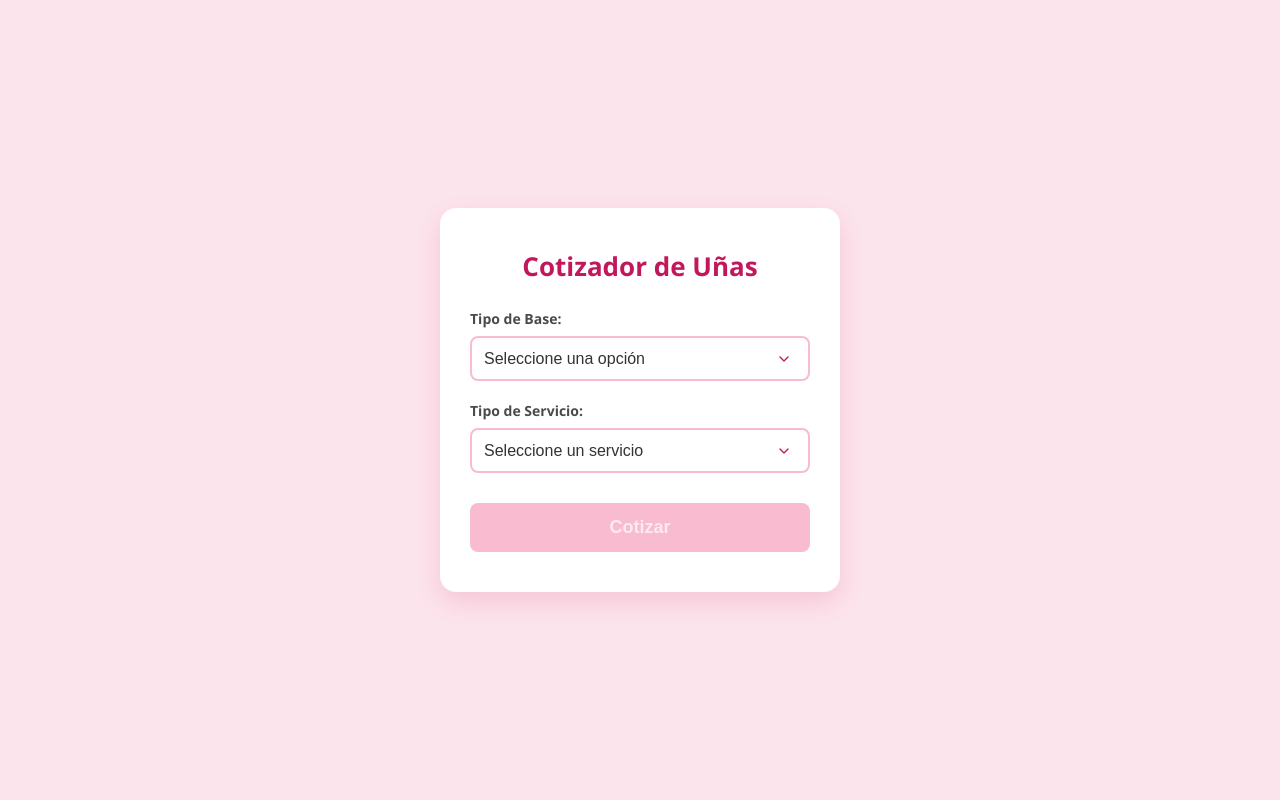
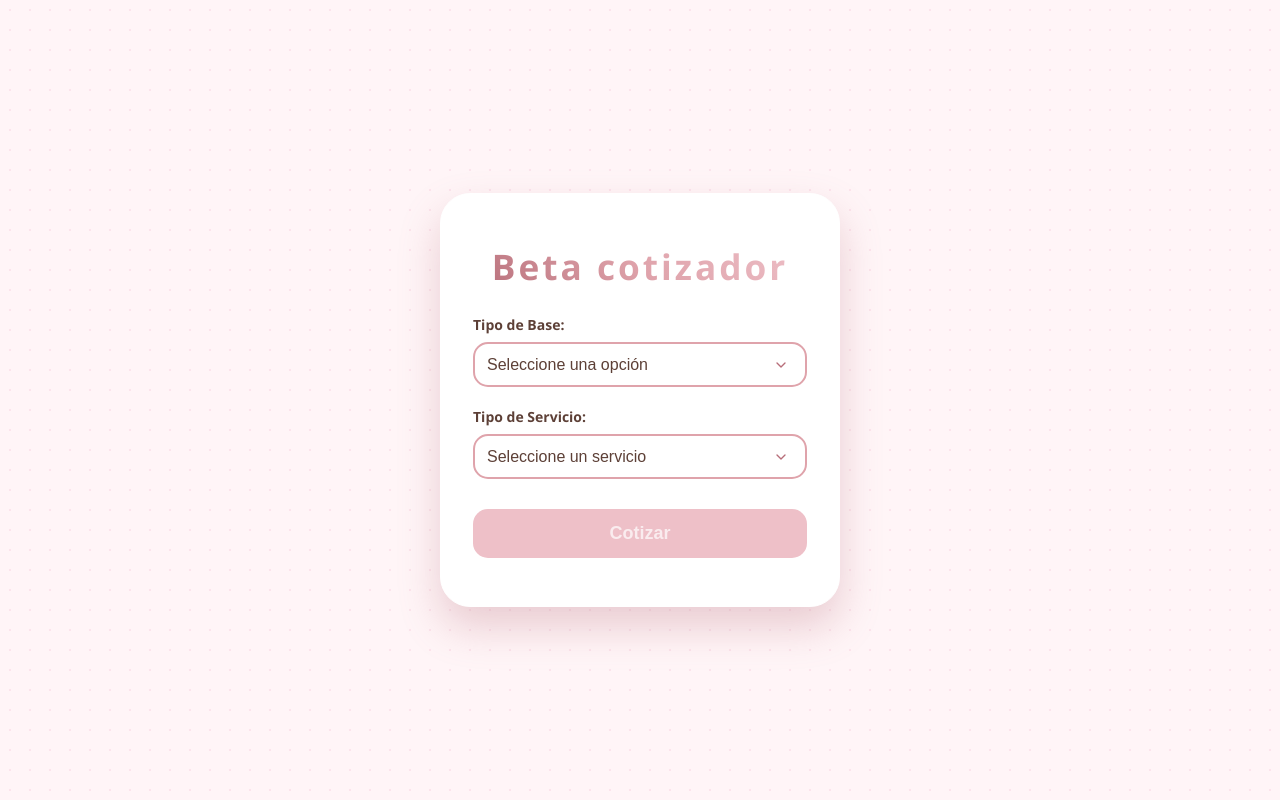
Before and after one commit to andrucol/mi-boton, a website: page public/cotizador/index.html in a window 1280 px wide. Drawn offline with Linux system fonts and the light colour scheme.

Commit message:
version estable

```diff
--- a/public/cotizador/index.html
+++ b/public/cotizador/index.html
@@ -1,14 +1,14 @@
-<!DOCTYPE html>
+<!doctype html>
 <html lang="es">
 	<head>
-    <meta charset="UTF-8">
-    <meta name="viewport" content="width=device-width, initial-scale=1.0">
+		<meta charset="UTF-8" />
+		<meta name="viewport" content="width=device-width, initial-scale=1.0" />
 		<title>Cotizador de Uñas</title>
-    <link rel="stylesheet" href="style.css">
+		<link rel="stylesheet" href="style.css" />
 	</head>
 	<body>
 		<div class="cotizador-container">
-        <h1>Cotizador de Uñas</h1>
+			<h1>Beta cotizador</h1>
 
 			<div class="form-group">
 				<label for="base">Tipo de Base:</label>
@@ -20,7 +20,7 @@
 				</select>
 			</div>
 
-        <div class="form-group" id="largo-container" style="display: none;">
+			<div class="form-group" id="largo-container" style="display: none">
 				<label for="largo">Largo (3 al 12):</label>
 				<select id="largo" name="largo" onchange="verificarFormulario()">
 					<option value="">Seleccione el largo</option>
@@ -48,7 +48,7 @@
 
 			<button id="btn-cotizar" onclick="calcularTotal()" disabled>Cotizar</button>
 
-        <div class="resultado" id="resultado-container" style="display: none;">
+			<div class="resultado" id="resultado-container" style="display: none">
 				<h2>Total estimado: <span id="total">$0</span></h2>
 			</div>
 		</div>
@@ -119,14 +119,14 @@
 
 				// Descuento si es retoque (baja un 30%)
 				if (servicioType === 'retoque') {
-                total = total * 0.70;
+					total = total * 0.7;
 				}
 
 				// Formatear precio para Colombia ($)
 				const formateador = new Intl.NumberFormat('es-CO', {
 					style: 'currency',
 					currency: 'COP',
-                minimumFractionDigits: 0
+					minimumFractionDigits: 0,
 				});
 
 				document.getElementById('total').innerText = formateador.format(total);
--- a/public/cotizador/style.css
+++ b/public/cotizador/style.css
@@ -4,30 +4,44 @@
     padding: 0;
 }
 
+:root {
+    --oro-rosa: linear-gradient(45deg, #b76e79, #dfa3ab, #eec0c8);
+    --rosa-pastel: #fff5f7;
+    --texto-oscuro: #5d4037;
+    --sombra-oro: rgba(183, 110, 121, 0.3);
+}
+
 body {
     font-family: 'Segoe UI', Tahoma, Geneva, Verdana, sans-serif;
-    /* Soft pink/nude background typical for beauty salons */
-    background-color: #fce4ec;
     display: flex;
     justify-content: center;
     align-items: center;
     min-height: 100vh;
+    background-color: var(--rosa-pastel);
+    background-image: radial-gradient(#fce4ec 1px, transparent 1px);
+    background-size: 20px 20px;
+    color: var(--texto-oscuro);
 }
 
 .cotizador-container {
-    background-color: #ffffff;
-    padding: 40px 30px;
-    border-radius: 16px;
-    box-shadow: 0 10px 25px rgba(216, 27, 96, 0.15);
-    width: 100%;
+    background: white;
+    padding: 3rem 2rem;
+    border-radius: 30px;
+    box-shadow: 0 20px 40px var(--sombra-oro);
+    border: 1px solid white;
+    width: 90%;
     max-width: 400px;
 }
 
 h1 {
-    color: #c2185b; /* Elegant deep pink */
+    font-size: 2.2rem;
+    margin-bottom: 25px;
+    background: var(--oro-rosa);
+    background-clip: text;
+    -webkit-text-fill-color: transparent;
+    letter-spacing: 3px;
+    font-weight: 800;
     text-align: center;
-    margin-bottom: 25px;
-    font-size: 26px;
 }
 
 .form-group {
@@ -37,7 +51,7 @@ h1 {
 label {
     display: block;
     margin-bottom: 8px;
-    color: #4a4a4a;
+    color: var(--texto-oscuro);
     font-weight: 600;
     font-size: 14px;
 }
@@ -45,10 +59,10 @@ label {
 select {
     width: 100%;
     padding: 12px;
-    border: 2px solid #f8bbd0;
-    border-radius: 8px;
+    border: 2px solid #dfa3ab;
+    border-radius: 15px;
     font-size: 16px;
-    color: #333;
+    color: var(--texto-oscuro);
     outline: none;
     transition: all 0.3s ease;
     background-color: #fff;
@@ -61,26 +75,27 @@ select {
 }
 
 select:focus {
-    border-color: #c2185b;
-    box-shadow: 0 0 0 3px rgba(194, 24, 91, 0.1);
+    border-color: #b76e79;
+    box-shadow: 0 0 0 3px var(--sombra-oro);
 }
 
 button {
     width: 100%;
     padding: 14px;
-    background-color: #c2185b;
+    background: var(--oro-rosa);
     color: white;
     border: none;
-    border-radius: 8px;
+    border-radius: 15px;
     font-size: 18px;
     font-weight: bold;
     cursor: pointer;
-    transition: background-color 0.3s ease, transform 0.1s ease;
+    transition: all 0.3s ease;
     margin-top: 10px;
 }
 
 button:hover:not(:disabled) {
-    background-color: #ad1457;
+    transform: scale(1.02);
+    box-shadow: 0 5px 15px var(--sombra-oro);
 }
 
 button:active:not(:disabled) {
@@ -88,7 +103,7 @@ button:active:not(:disabled) {
 }
 
 button:disabled {
-    background-color: #f8bbd0;
+    background: #eec0c8;
     cursor: not-allowed;
     color: rgba(255, 255, 255, 0.7);
 }
@@ -97,18 +112,20 @@ button:disabled {
     margin-top: 25px;
     text-align: center;
     padding-top: 20px;
-    border-top: 2px dashed #f8bbd0;
+    border-top: 2px dashed #dfa3ab;
 }
 
 h2 {
-    color: #4a4a4a;
+    color: var(--texto-oscuro);
     font-size: 20px;
     font-weight: 500;
 }
 
 #total {
     display: block;
-    color: #c2185b;
+    background: var(--oro-rosa);
+    background-clip: text;
+    -webkit-text-fill-color: transparent;
     font-weight: bold;
     font-size: 32px;
     margin-top: 10px;
```
Lines whose indentation alone changed are shown as unchanged.
